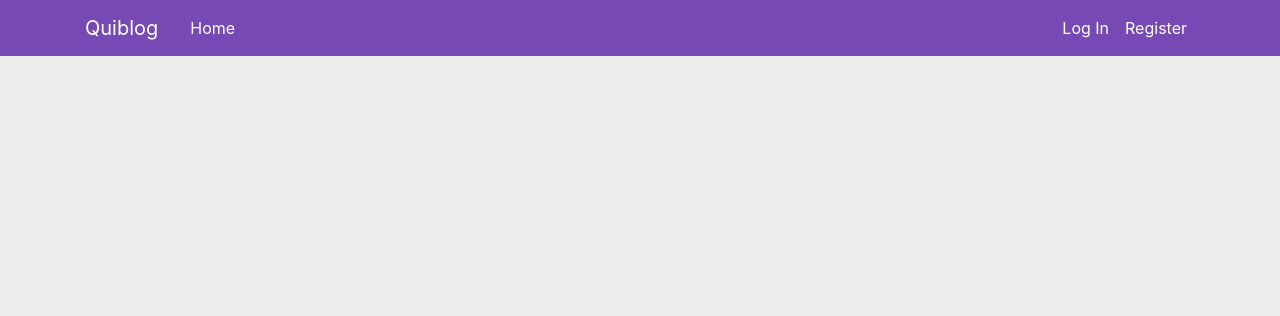
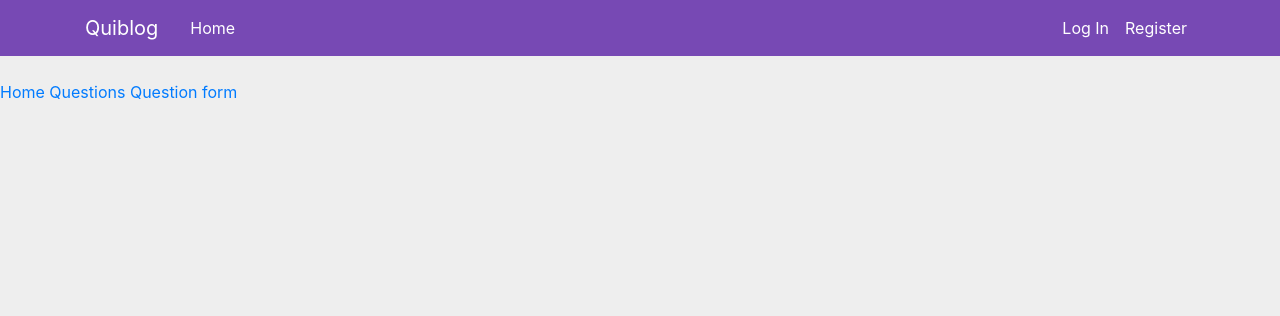
Before and after one commit to Agi7an/Quiblog, a Django app: page / in a window 1280 px wide. Shown: the top 316 px of the page. Run offline with Django 3.2, Linux system fonts and the light colour scheme; data that the repository does not hold is empty; some libraries are stand-ins or nearby versions.

Commit message:
Update base.html

```diff
--- a/blog/templates/blog/base.html
+++ b/blog/templates/blog/base.html
@@ -2,6 +2,37 @@
 <!DOCTYPE html>
 <html>
     <head>
+         <style type="text.css">
+            .sidenav {
+                height:100%;
+                width:150px;
+                z-index:1;
+                top:0;
+                left:0;
+                background-color:#116;
+
+            }
+
+            .sidenav a{
+                padding:6px 10px 6px 15px;
+                text-decoration: solid;
+                font:bold;
+                color:blue;
+                display:block;
+
+            }
+
+            .sidenav a:hover{
+                color:crimson;
+            }
+
+        .main{
+            margin-left:160px;
+            padding:0px 10px;
+
+        }
+
+        </style>
         <!-- Required meta tags -->
         <meta charset="utf-8">
         <meta name="viewport" content="width=device-width, initial-scale=1, shrink-to-fit=no">
@@ -18,6 +49,12 @@
         {% endif %}
     </head>
     <body>
+         <div class="sidenav">
+            <a href="/Home">Home</a>
+            <a href="/user_questions">Questions</a>
+            <a href="/question_form.html">Question form</a>
+
+        </div>
         <header class="site-header">
             <nav class="navbar navbar-expand-md navbar-dark bg-steel fixed-top">
                 <div class="container">
```
